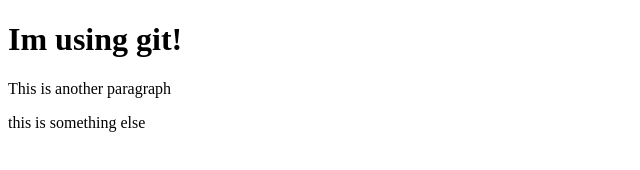
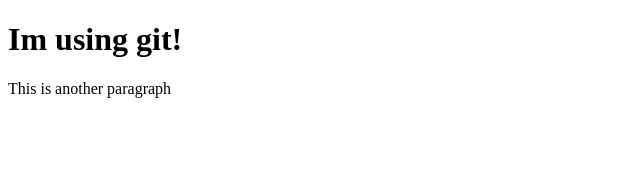
Before and after one commit to strahinjaajvaz/testRepo, a plain HTML site: page index.html in a window 1280 px wide. Shown: the whole page, without its empty margins (0-640 px from the left). Drawn offline with Linux system fonts and the light colour scheme.

Commit message:
removed the p tag

```diff
--- a/index.html
+++ b/index.html
@@ -6,6 +6,5 @@
   <body>
     <h1>Im using git!</h1>
     <p>This is another paragraph</p>
-    <p>this is something else</p>
   </body>
 </html>
```
